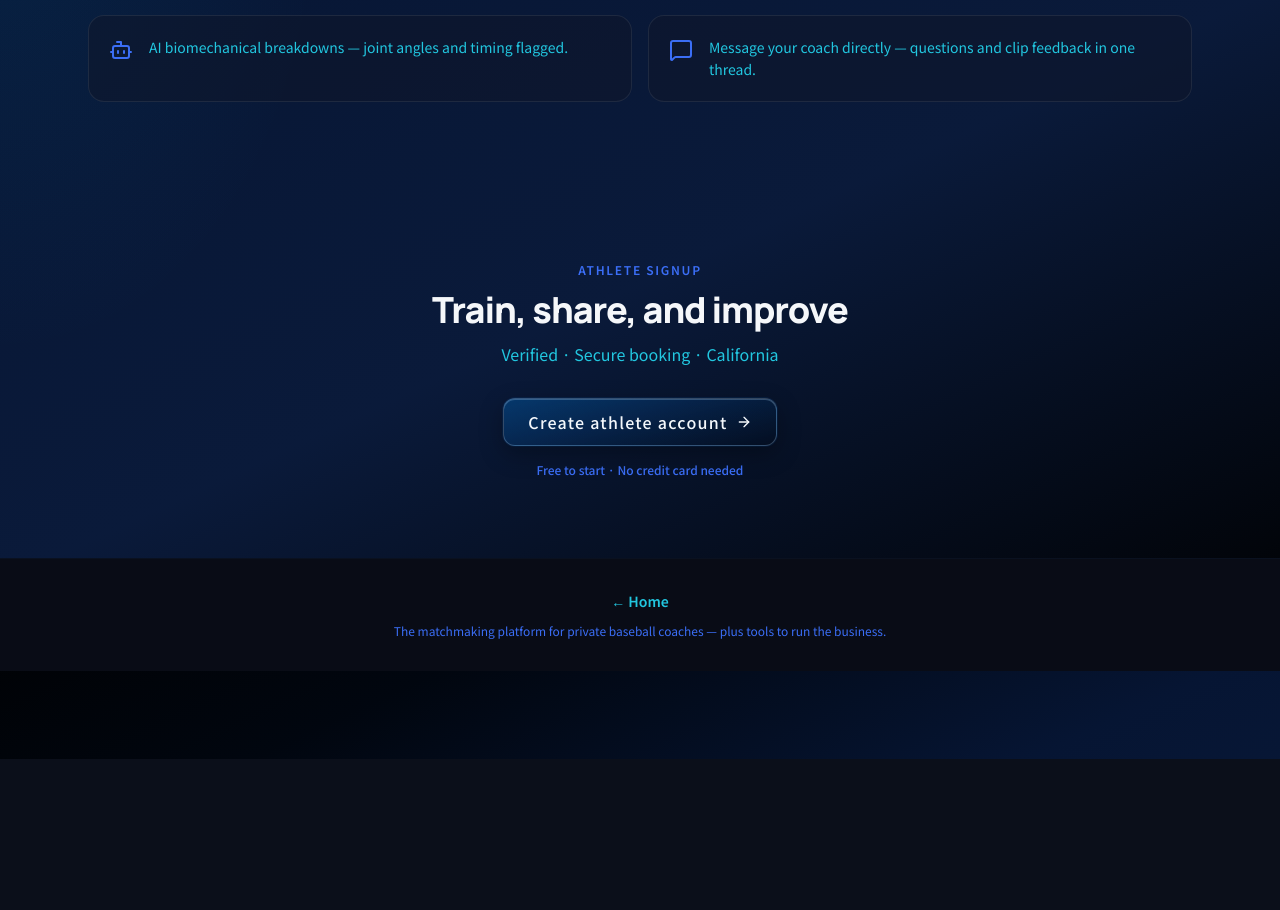
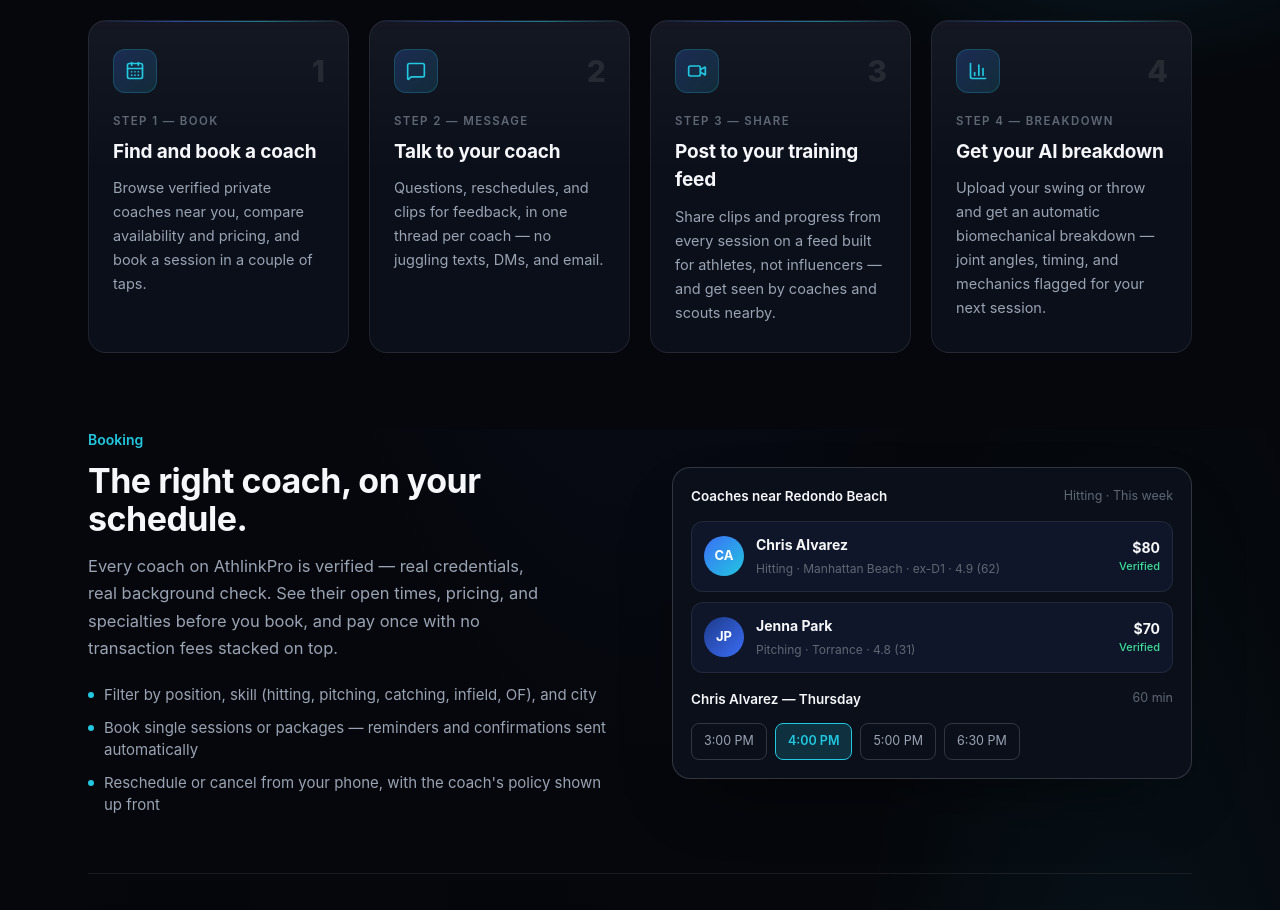
Before and after one commit to kaibouz/Athlink, a Next.js app: page /for-athletes in a window 1280 px wide. Shown: the part 1887-2797 px from the top of the page. Before the commit the page ends 2646 px from the top, so only its background shows below. Built offline with nearby package versions, Linux system fonts and the light colour scheme; no server answers.

Commit message:
Restore the athlete marketing body on /for-athletes
Drop the duplicated inline walkthrough in favour of the shared How AthlinkPro
Works section and bring the full athlete landing body back, so the journey
chrome steps line up with the sections that actually exist on the page.

```diff
--- a/src/components/athlete/AthleteHomeLanding.tsx
+++ b/src/components/athlete/AthleteHomeLanding.tsx
@@ -2,6 +2,7 @@
 
 import Link from "next/link";
 import { AthlinkProLogo } from "@/components/brand/AthlinkProLogo";
+import { HowAthlinkWorks } from "@/components/landing/HowAthlinkWorks";
 import { PitchingHeroVideo } from "@/components/landing/PitchingHeroVideo";
 import { MarketingThemeToggle } from "@/components/layout/MarketingThemeToggle";
 import { useAthleteLandingAnim } from "@/components/athlete/useAthleteLandingAnim";
@@ -27,40 +28,6 @@ function PinIcon() {
   return (
     <svg viewBox="0 0 24 24" fill="none" stroke="currentColor" strokeWidth="1.6">
       <path d="M12 21s-7-4.5-9.5-9A5.5 5.5 0 0112 5.5 5.5 5.5 0 0121.5 12c-2.5 4.5-9.5 9-9.5 9z" />
-    </svg>
-  );
-}
-
-function CalendarIcon() {
-  return (
-    <svg width="20" height="20" viewBox="0 0 24 24" fill="none" stroke="currentColor" strokeWidth="1.8">
-      <rect x="3" y="5" width="18" height="16" rx="2" />
-      <path d="M3 10h18M8 3v4M16 3v4" />
-    </svg>
-  );
-}
-
-function MessageIcon() {
-  return (
-    <svg width="20" height="20" viewBox="0 0 24 24" fill="none" stroke="currentColor" strokeWidth="1.8">
-      <path d="M4 5h16v11H9l-5 4z" />
-    </svg>
-  );
-}
-
-function VideoIcon() {
-  return (
-    <svg width="20" height="20" viewBox="0 0 24 24" fill="none" stroke="currentColor" strokeWidth="1.8">
-      <rect x="2.5" y="6" width="14" height="12" rx="2" />
-      <path d="M16.5 10l5-3v10l-5-3" />
-    </svg>
-  );
-}
-
-function ChartIcon() {
-  return (
-    <svg width="20" height="20" viewBox="0 0 24 24" fill="none" stroke="currentColor" strokeWidth="1.8">
-      <path d="M3 12h4l2-7 4 14 2-7h6" />
     </svg>
   );
 }
@@ -97,7 +64,7 @@ export function AthleteHomeLanding({ variant = "full" }: AthleteHomeLandingProps
                 Log in
               </Link>
               <MarketingThemeToggle />
-              <Link className="ah-btn ah-btn-clay ah-btn-sm" href="/join/athlete">
+              <Link className="ah-btn ah-btn-accent ah-btn-sm" href="/join/athlete">
                 Get Started
               </Link>
             </nav>
@@ -115,7 +82,7 @@ export function AthleteHomeLanding({ variant = "full" }: AthleteHomeLandingProps
                 stroke="rgba(255,255,255,0.16)"
                 strokeWidth="1.4"
               />
-              <circle cx="40" cy="40" r="4.5" fill="#f2c94c" />
+              <circle cx="40" cy="40" r="4.5" fill="#22c7e0" />
               <text x="56" y="45">
                 Book a coach
               </text>
@@ -131,7 +98,7 @@ export function AthleteHomeLanding({ variant = "full" }: AthleteHomeLandingProps
               <text x="316" y="465">
                 Share your progress
               </text>
-              <circle cx="480" cy="600" r="4.5" fill="#f2c94c" />
+              <circle cx="480" cy="600" r="4.5" fill="#22c7e0" />
               <text x="410" y="628">
                 Get your AI breakdown
               </text>
@@ -145,7 +112,7 @@ export function AthleteHomeLanding({ variant = "full" }: AthleteHomeLandingProps
                 rep — all in one place.
               </p>
               <div className="ah-cta-row">
-                <Link className="ah-btn ah-btn-clay" href="#pricing">
+                <Link className="ah-btn ah-btn-accent" href="#pricing">
                   Start Free — No Credit Card Needed →
                 </Link>
                 <Link className="ah-btn ah-btn-ghost" href="#coaches">
@@ -189,60 +156,7 @@ export function AthleteHomeLanding({ variant = "full" }: AthleteHomeLandingProps
         <PitchingHeroVideo />
       </div>
 
-      <section className="ah-block">
-        <div className="ah-wrap">
-          <div className="ah-sec-head">
-            <h3>How AthlinkPro Works for Athletes</h3>
-            <p>Getting started takes less than 2 minutes.</p>
-          </div>
-          <div className="ah-steps">
-            <div className="ah-step">
-              <div className="ah-ic">
-                <CalendarIcon />
-              </div>
-              <div className="ah-n">Step 1 — Book</div>
-              <h4>Find and book a coach</h4>
-              <p>
-                Browse verified private coaches near you, compare availability and pricing, and book a
-                session in a couple of taps.
-              </p>
-            </div>
-            <div className="ah-step">
-              <div className="ah-ic">
-                <MessageIcon />
-              </div>
-              <div className="ah-n">Step 2 — Message</div>
-              <h4>Talk to your coach</h4>
-              <p>
-                Questions, reschedules, and clips for feedback, in one thread per coach — no juggling
-                texts, DMs, and email.
-              </p>
-            </div>
-            <div className="ah-step">
-              <div className="ah-ic">
-                <VideoIcon />
-              </div>
-              <div className="ah-n">Step 3 — Share</div>
-              <h4>Post to your training feed</h4>
-              <p>
-                Share clips and progress from every session on a feed built for athletes, not
-                influencers — and get seen by coaches and scouts nearby.
-              </p>
-            </div>
-            <div className="ah-step">
-              <div className="ah-ic">
-                <ChartIcon />
-              </div>
-              <div className="ah-n">Step 4 — Breakdown</div>
-              <h4>Get your AI breakdown</h4>
-              <p>
-                Upload your swing or throw and get an automatic biomechanical breakdown — joint angles,
-                timing, and mechanics flagged for your next session.
-              </p>
-            </div>
-          </div>
-        </div>
-      </section>
+      <HowAthlinkWorks showCta={false} />
 
       <section className="ah-block ah-tight" id="features" style={{ paddingTop: 0 }}>
         <div className="ah-wrap">
@@ -279,7 +193,7 @@ export function AthleteHomeLanding({ variant = "full" }: AthleteHomeLandingProps
               <div className="ah-coach-row">
                 <div
                   className="ah-avatar"
-                  style={{ background: "linear-gradient(135deg,#2563eb,#22d3ee)" }}
+                  style={{ background: "linear-gradient(135deg,#1e3a8a,#3b6ef6)" }}
                 >
                   JP
                 </div>
@@ -394,7 +308,7 @@ export function AthleteHomeLanding({ variant = "full" }: AthleteHomeLandingProps
                 <div className="ah-ph">
                   <div
                     className="ah-avatar ah-c"
-                    style={{ background: "linear-gradient(135deg,#3ddc97,#22c7e0)", color: "#06201a" }}
+                    style={{ background: "linear-gradient(135deg,#3ddc97,#22c7e0)", color: "#04121f" }}
                   >
                     MT
                   </div>
@@ -443,28 +357,28 @@ export function AthleteHomeLanding({ variant = "full" }: AthleteHomeLandingProps
                     <g stroke="rgba(255,255,255,0.25)" strokeWidth="1" fill="none">
                       <line x1="0" y1="180" x2="200" y2="180" />
                     </g>
-                    <g className="legs" stroke="#f2c94c" strokeWidth="2.2" strokeLinecap="round" fill="none">
+                    <g className="legs" stroke="#22c7e0" strokeWidth="2.2" strokeLinecap="round" fill="none">
                       <line x1="92" y1="110" x2="70" y2="150" />
                       <line x1="70" y1="150" x2="62" y2="180" />
                       <line x1="92" y1="110" x2="118" y2="145" />
                       <line x1="118" y1="145" x2="130" y2="180" />
                     </g>
-                    <g fill="#f2c94c">
+                    <g fill="#22c7e0">
                       <circle cx="92" cy="110" r="3.5" />
                       <circle cx="70" cy="150" r="3.5" />
                       <circle cx="118" cy="145" r="3.5" />
                     </g>
                     <g className="body">
-                      <line x1="95" y1="60" x2="92" y2="110" stroke="#f2c94c" strokeWidth="2.2" strokeLinecap="round" />
-                      <circle cx="95" cy="60" r="3.5" fill="#f2c94c" />
-                      <circle cx="95" cy="42" r="10" fill="none" stroke="#f2c94c" strokeWidth="2.2" />
-                      <g className="arms" stroke="#f2c94c" strokeWidth="2.2" strokeLinecap="round" fill="none">
+                      <line x1="95" y1="60" x2="92" y2="110" stroke="#22c7e0" strokeWidth="2.2" strokeLinecap="round" />
+                      <circle cx="95" cy="60" r="3.5" fill="#22c7e0" />
+                      <circle cx="95" cy="42" r="10" fill="none" stroke="#22c7e0" strokeWidth="2.2" />
+                      <g className="arms" stroke="#22c7e0" strokeWidth="2.2" strokeLinecap="round" fill="none">
                         <line x1="95" y1="60" x2="60" y2="75" />
                         <line x1="60" y1="75" x2="45" y2="55" />
                         <line x1="95" y1="60" x2="125" y2="80" />
                         <line x1="125" y1="80" x2="150" y2="60" />
                         <line x1="45" y1="55" x2="150" y2="60" stroke="rgba(255,255,255,0.55)" strokeWidth="3" />
-                        <g fill="#f2c94c" stroke="none">
+                        <g fill="#22c7e0" stroke="none">
                           <circle cx="60" cy="75" r="3.5" />
                           <circle cx="125" cy="80" r="3.5" />
                           <circle cx="45" cy="55" r="3.5" />
@@ -556,11 +470,11 @@ export function AthleteHomeLanding({ variant = "full" }: AthleteHomeLandingProps
                 />
                 <defs>
                   <linearGradient id="ahChartGrad" x1="0" x2="1">
-                    <stop offset="0" stopColor="#e0a458" />
-                    <stop offset="1" stopColor="#f2c94c" />
+                    <stop offset="0" stopColor="#3b6ef6" />
+                    <stop offset="1" stopColor="#22c7e0" />
                   </linearGradient>
                 </defs>
-                <g fill="#f2c94c">
+                <g fill="#22c7e0">
                   <circle className="ah-chart-dot" style={{ animationDelay: "0.10s" }} cx="20" cy="150" r="4" />
                   <circle className="ah-chart-dot" style={{ animationDelay: "0.32s" }} cx="90" cy="142" r="4" />
                   <circle className="ah-chart-dot" style={{ animationDelay: "0.54s" }} cx="160" cy="146" r="4" />
@@ -669,7 +583,7 @@ export function AthleteHomeLanding({ variant = "full" }: AthleteHomeLandingProps
             </div>
             <div className="ah-coach-card">
               <div className="ah-top">
-                <div className="ah-avatar" style={{ background: "linear-gradient(135deg,#2563eb,#22d3ee)" }}>
+                <div className="ah-avatar" style={{ background: "linear-gradient(135deg,#1e3a8a,#3b6ef6)" }}>
                   JP
                 </div>
                 <div>
@@ -776,7 +690,7 @@ export function AthleteHomeLanding({ variant = "full" }: AthleteHomeLandingProps
                 <li>Priority booking on high-demand coaches</li>
                 <li>Cancel anytime</li>
               </ul>
-              <Link className="ah-btn ah-btn-clay" href="/join/athlete">
+              <Link className="ah-btn ah-btn-accent" href="/join/athlete">
                 Start Pro — No Credit Card Needed →
               </Link>
             </div>
@@ -842,7 +756,7 @@ export function AthleteHomeLanding({ variant = "full" }: AthleteHomeLandingProps
           <h3>Your next session starts here.</h3>
           <p>Free to start. Verified coaches across the South Bay. No credit card needed.</p>
           <div className="ah-cta-row">
-            <Link className="ah-btn ah-btn-clay" href="/join/athlete">
+            <Link className="ah-btn ah-btn-accent" href="/join/athlete">
               Start Free →
             </Link>
             <Link className="ah-btn ah-btn-ghost" href="#coaches">
--- a/src/components/athlete/athlete-landing.css
+++ b/src/components/athlete/athlete-landing.css
@@ -1,28 +1,33 @@
-/* AthlinkPro for Athletes — reference-matched landing (always dark) */
+/* AthlinkPro for Athletes — mobile-concept dark palette (always dark) */
 .athlete-landing {
-  --ah-bg: var(--app-bg, #000000);
-  --ah-panel: var(--surface, #121826);
-  --ah-panel-2: var(--app-bg-accent, #0a1628);
-  --ah-border: var(--surface-glass-border, rgba(255, 255, 255, 0.08));
-  --ah-border-strong: rgba(255, 255, 255, 0.16);
-  --ah-text: #f5f7fa;
-  --ah-dim: #9aa3b2;
-  --ah-dimmer: #5f6773;
-  --ah-blue-1: #2563eb;
-  --ah-blue-2: #22d3ee;
-  --ah-clay-1: var(--athlete-clay-1, #e0a458);
-  --ah-clay-2: var(--athlete-clay-2, #f2c94c);
-  --ah-green: #3ddc97;
+  --ah-bg: var(--mx-bg, #05070c);
+  --ah-panel: var(--mx-panel, #0b0f1a);
+  --ah-panel-2: var(--mx-panel-2, #10162a);
+  --ah-border: var(--mx-border, rgba(255, 255, 255, 0.08));
+  --ah-border-strong: var(--mx-border-strong, rgba(255, 255, 255, 0.16));
+  --ah-text: var(--mx-text, #f5f7fa);
+  --ah-dim: var(--mx-dim, #9aa3b2);
+  --ah-dimmer: var(--mx-dimmer, #5f6773);
+  --ah-blue-1: var(--mx-blue-1, #3b6ef6);
+  --ah-blue-2: var(--mx-blue-2, #22c7e0);
+  --ah-accent-1: var(--mx-blue-1, #3b6ef6);
+  --ah-accent-2: var(--mx-blue-2, #22c7e0);
+  --ah-accent-tint: rgba(34, 199, 224, 0.12);
+  --ah-accent-tint-strong: rgba(34, 199, 224, 0.18);
+  --ah-green: var(--mx-green, #3ddc97);
 
   background-color: var(--ah-bg);
   background-image:
-    var(--app-gradient-glow-top, radial-gradient(ellipse 70% 55% at 50% -8%, rgba(37, 99, 235, 0.32), transparent 55%)),
-    var(--app-gradient-glow-right, radial-gradient(ellipse 48% 42% at 88% 42%, rgba(59, 130, 246, 0.2), transparent 52%)),
-    var(--app-gradient-glow-left, radial-gradient(ellipse 42% 38% at 10% 58%, rgba(14, 165, 233, 0.14), transparent 48%)),
-    var(--app-gradient-linear, linear-gradient(155deg, #000 0%, #030712 28%, #0a1628 52%, #051018 78%, #000 100%));
+    radial-gradient(ellipse 70% 55% at 50% -8%, rgba(59, 110, 246, 0.18), transparent 58%),
+    radial-gradient(ellipse 48% 42% at 88% 38%, rgba(34, 199, 224, 0.1), transparent 52%),
+    radial-gradient(ellipse 42% 38% at 8% 62%, rgba(59, 110, 246, 0.08), transparent 48%);
   color: var(--ah-text);
   font-family: -apple-system, BlinkMacSystemFont, "Segoe UI", Roboto, Helvetica, Arial, sans-serif;
   -webkit-font-smoothing: antialiased;
+}
+
+.athlete-landing section[id] {
+  scroll-margin-top: 96px;
 }
 
 .athlete-landing *,
@@ -138,9 +143,9 @@
   filter: brightness(1.06);
 }
 
-.athlete-landing .ah-btn-clay {
-  background: linear-gradient(90deg, var(--ah-clay-1), var(--ah-clay-2));
-  color: #1a1206;
+.athlete-landing .ah-btn-accent {
+  background: linear-gradient(90deg, var(--ah-accent-1), var(--ah-accent-2));
+  color: #fff;
 }
 
 .athlete-landing .ah-btn-ghost {
@@ -275,7 +280,7 @@
 
 /* band */
 .athlete-landing .ah-band {
-  background: linear-gradient(90deg, var(--ah-clay-1), var(--ah-clay-2));
+  background: linear-gradient(90deg, var(--ah-accent-1), var(--ah-accent-2));
   color: #241a08;
   font-size: 14.5px;
   font-weight: 600;
@@ -374,8 +379,8 @@
   width: 42px;
   height: 42px;
   border-radius: 10px;
-  background: rgba(242, 201, 76, 0.1);
-  color: var(--ah-clay-2);
+  background: var(--ah-accent-tint);
+  color: var(--ah-accent-2);
   display: flex;
   align-items: center;
   justify-content: center;
@@ -432,7 +437,7 @@
 
 .athlete-landing .ah-feat .ah-kicker {
   font-size: 14px;
-  color: var(--ah-clay-2);
+  color: var(--ah-accent-2);
   margin-bottom: 12px;
   font-weight: 600;
 }
@@ -474,7 +479,7 @@
   width: 6px;
   height: 6px;
   border-radius: 100px;
-  background: var(--ah-clay-2);
+  background: var(--ah-accent-2);
   flex: none;
   margin-top: 8px;
 }
@@ -529,8 +534,8 @@
 }
 
 .athlete-landing .ah-avatar.ah-c {
-  background: linear-gradient(135deg, var(--ah-clay-1), var(--ah-clay-2));
-  color: #1a1206;
+  background: linear-gradient(135deg, var(--ah-accent-1), var(--ah-accent-2));
+  color: #04121f;
 }
 
 .athlete-landing .ah-coach-row .ah-who {
@@ -577,9 +582,9 @@
 }
 
 .athlete-landing .ah-slot.ah-on {
-  background: rgba(242, 201, 76, 0.14);
-  border-color: var(--ah-clay-2);
-  color: var(--ah-clay-2);
+  background: var(--ah-accent-tint-strong);
+  border-color: var(--ah-accent-2);
+  color: var(--ah-accent-2);
   font-weight: 600;
 }
 
@@ -729,8 +734,8 @@
 
 .athlete-landing .ah-msg.ah-me {
   align-self: flex-end;
-  background: rgba(242, 201, 76, 0.14);
-  border-color: rgba(242, 201, 76, 0.3);
+  background: rgba(59, 110, 246, 0.18);
+  border-color: rgba(59, 110, 246, 0.34);
 }
 
 .athlete-landing .ah-msg small {
@@ -815,7 +820,7 @@
   display: block;
   height: 100%;
   border-radius: 100px;
-  background: linear-gradient(90deg, var(--ah-clay-1), var(--ah-clay-2));
+  background: linear-gradient(90deg, var(--ah-accent-1), var(--ah-accent-2));
 }
 
 /* coaches near you */
@@ -916,7 +921,7 @@
 }
 
 .athlete-landing .ah-plan.ah-pro {
-  border-color: rgba(242, 201, 76, 0.45);
+  border-color: rgba(34, 199, 224, 0.45);
   position: relative;
 }
 
@@ -927,8 +932,8 @@
   left: 32px;
   font-size: 11.5px;
   font-weight: 700;
-  background: linear-gradient(90deg, var(--ah-clay-1), var(--ah-clay-2));
-  color: #1a1206;
+  background: linear-gradient(90deg, var(--ah-accent-1), var(--ah-accent-2));
+  color: #04121f;
   padding: 4px 10px;
   border-radius: 100px;
 }
@@ -1212,7 +1217,7 @@
   left: 0;
   bottom: 0;
   height: 3px;
-  background: var(--ah-clay-2);
+  background: var(--ah-accent-2);
   width: 0;
 }
 
@@ -1236,8 +1241,8 @@
   transform: translate(-50%, -30px);
   font-size: 12px;
   font-weight: 600;
-  background: var(--ah-clay-2);
-  color: #1a1206;
+  background: var(--ah-accent-2);
+  color: #04121f;
   padding: 5px 12px;
   border-radius: 100px;
   opacity: 0;
@@ -1333,7 +1338,7 @@
   left: 0;
   right: 0;
   height: 2px;
-  background: linear-gradient(90deg, transparent, var(--ah-clay-2), transparent);
+  background: linear-gradient(90deg, transparent, var(--ah-accent-2), transparent);
   top: 0;
   opacity: 0;
 }
--- a/src/components/landing/MarketingHomeLanding.tsx
+++ b/src/components/landing/MarketingHomeLanding.tsx
@@ -3,21 +3,14 @@
 import { useEffect, useState } from "react";
 import Link from "next/link";
 import { useRouter } from "next/navigation";
-import {
-  ArrowRight,
-  Bot,
-  CalendarDays,
-  MessageSquare,
-  Search,
-  Video,
-} from "lucide-react";
+import { ArrowRight, Search } from "lucide-react";
 import { joinPathFor, shouldEnterOnboarding, destinationFor } from "@/lib/onboarding";
 import { useAuth } from "@/lib/store";
 import { useLocale } from "@/lib/i18n/provider";
+import { AthleteHomeLanding } from "@/components/athlete/AthleteHomeLanding";
 import { AthlinkProLogo } from "@/components/brand/AthlinkProLogo";
 import { HeroCoastline } from "@/components/landing/HeroCoastline";
 import { LandingSplash } from "@/components/landing/LandingSplash";
-import { PitchingHeroVideo } from "@/components/landing/PitchingHeroVideo";
 import { RoleJourneyChrome } from "@/components/landing/RoleJourneyChrome";
 import { Button } from "@/components/ui/Button";
 import { LocaleSwitcher } from "@/components/layout/LocaleSwitcher";
@@ -59,18 +52,12 @@ export function MarketingHomeLanding() {
     );
   }
 
-  const benefitItems = [
-    { icon: CalendarDays, text: t("join_athlete_feat_1") },
-    { icon: Video, text: t("join_athlete_feat_2") },
-    { icon: Bot, text: t("join_athlete_feat_3") },
-    { icon: MessageSquare, text: t("join_athlete_feat_4") },
-  ];
-
   const steps = [
     { id: "journey-hero", label: t("journey_step_welcome") },
-    { id: "how", label: t("journey_step_how") },
-    { id: "journey-benefits", label: t("journey_step_benefits") },
-    { id: "journey-register", label: t("journey_step_register") },
+    { id: "how-it-works", label: t("journey_step_how") },
+    { id: "features", label: t("journey_step_features") },
+    { id: "coaches", label: t("journey_step_coaches") },
+    { id: "pricing", label: t("journey_step_pricing") },
   ];
 
   return (
@@ -148,7 +135,7 @@ export function MarketingHomeLanding() {
                 {t("join_athlete_body")}
               </p>
               <div className="land-fade land-fade-delay-3 mt-8 flex flex-wrap items-center justify-center gap-3">
-                <a href="#how" className="group">
+                <a href="#how-it-works" className="group">
                   <Button
                     size="lg"
                     variant="ghost"
@@ -183,58 +170,7 @@ export function MarketingHomeLanding() {
             <p className="pb-4 text-center text-sm font-bold tracking-wide">{t("land_band_tag")}</p>
           </div>
 
-          <PitchingHeroVideo />
-
-          <section
-            id="journey-benefits"
-            className="mx-auto max-w-6xl scroll-mt-24 px-4 py-16 sm:px-6 sm:py-20"
-          >
-            <div className="mx-auto max-w-2xl text-center">
-              <h2 className="font-brand text-3xl tracking-tight text-brand-950 sm:text-4xl">
-                {t("journey_step_benefits")}
-              </h2>
-              <p className="mt-2 text-brand-600">{t("join_athlete_body")}</p>
-            </div>
-            <div className="mt-10 grid gap-4 sm:grid-cols-2">
-              {benefitItems.map((item) => {
-                const Icon = item.icon;
-                return (
-                  <article key={item.text} className="land-panel flex gap-4 rounded-2xl p-5">
-                    <Icon className="mt-0.5 h-6 w-6 shrink-0 text-brand-500" />
-                    <p className="text-sm leading-relaxed text-brand-700">{item.text}</p>
-                  </article>
-                );
-              })}
-            </div>
-          </section>
-
-          <section id="journey-register" className="scroll-mt-24 py-16 sm:py-20">
-            <div className="mx-auto max-w-3xl px-4 text-center sm:px-6">
-              <p className="text-xs font-semibold tracking-[0.14em] text-brand-500 uppercase">
-                {t("join_athlete_badge")}
-              </p>
-              <h2 className="mt-3 font-brand text-3xl tracking-tight text-brand-950 sm:text-4xl">
-                {t("join_athlete_title")}
-              </h2>
-              <p className="mt-3 text-brand-600">{t("land_trust_compact")}</p>
-              <Link href="/join/athlete" className="group mt-8 inline-block">
-                <Button size="lg" variant="ghost" className="btn-premium">
-                  {t("journey_register_athlete")}
-                  <ArrowRight className="h-4 w-4 transition-transform duration-300 group-hover:translate-x-1" />
-                </Button>
-              </Link>
-              <p className="mt-4 text-xs font-medium text-brand-500">{t("join_athlete_footnote")}</p>
-            </div>
-          </section>
-
-          <footer className="land-footer border-t border-brand-200/20">
-            <div className="mx-auto flex max-w-6xl flex-col items-center gap-3 px-4 py-8 text-center sm:px-6">
-              <Link href="/" className="text-sm font-semibold text-brand-600 hover:underline">
-                ← {t("nav_home")}
-              </Link>
-              <p className="text-xs text-brand-500">{t("land_footer_tag")}</p>
-            </div>
-          </footer>
+          <AthleteHomeLanding variant="body" />
         </div>
       </div>
     </RoleJourneyChrome>
```
Also changed, not shown: src/lib/i18n/messages.ts (+9 -0 lines).
